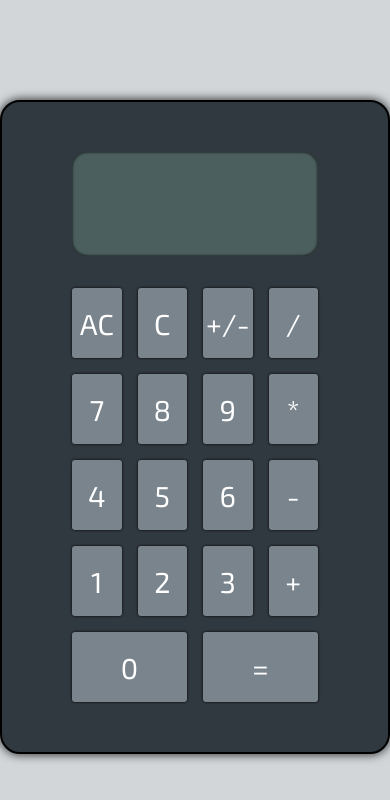
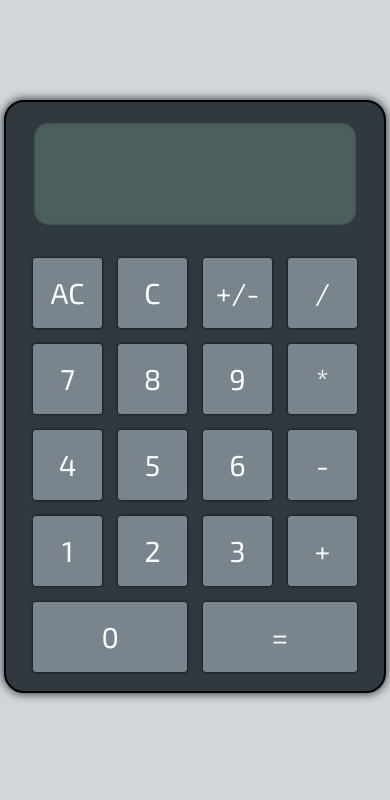
Before and after one commit to JoaoYamaguti/basic-calculator, a plain HTML site: page index.html in a window 390 px wide. Drawn offline with Linux system fonts and the light colour scheme.

Commit message:
responsive

```diff
--- a/css/style.css
+++ b/css/style.css
@@ -24,6 +24,7 @@ body {
 
 main {
     max-width: 560px;
+    width: 98%;
     background-color: var(--casecolor);
 
     margin: auto;
@@ -31,7 +32,7 @@ main {
 
     border: .17rem solid black;
     border-radius: 20px;
-    padding: 50px 70px;
+    padding: 5% 7%;
 
     box-shadow: 0 0 10px 1px rgba(0, 0, 0, 0.747);
 }
```
